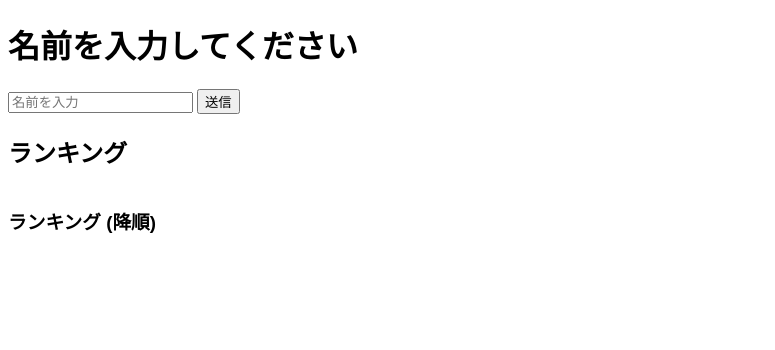
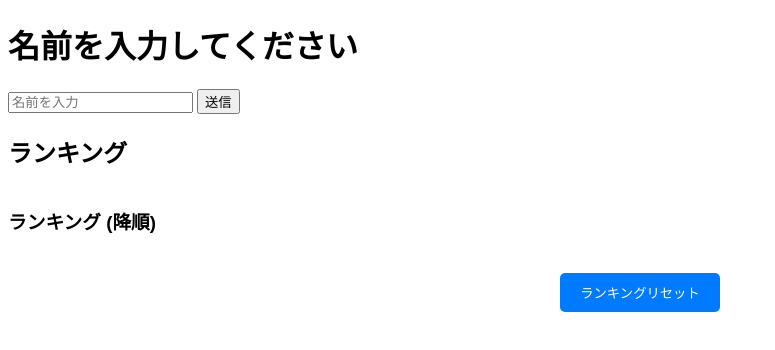
Before and after one commit to miantoAAA/PD3-CountWebsite, a plain HTML site: page index.html in a window 1280 px wide. Shown: the whole page, without its empty margins (0-775 px from the left). Drawn offline with Linux system fonts and the light colour scheme; no server answers.

Commit message:
index.html

```diff
--- a/index.html
+++ b/index.html
@@ -33,10 +33,15 @@
         .pyramid-level {
             margin-bottom: 10px;
             font-size: 16px;
+            display: inline-block;
         }
 
         .level {
             margin-bottom: 10px;
+            border: 1px solid #000;
+            padding: 10px;
+            display: inline-block;
+            margin: 5px;
         }
 
         .level span {
@@ -51,6 +56,22 @@
         .container {
             display: flex;
             justify-content: space-between;
+        }
+
+        /* リセットボタン */
+        #resetButton {
+            display: block;
+            margin: 20px auto;
+            padding: 10px 20px;
+            background-color: #007bff;
+            color: white;
+            border: none;
+            border-radius: 5px;
+            cursor: pointer;
+        }
+
+        #resetButton:hover {
+            background-color: #0056b3;
         }
     </style>
 </head>
@@ -76,6 +97,9 @@
             <!-- ピラミッド形式でランキングがここに表示されます -->
         </div>
     </div>
+
+    <!-- リセットボタン -->
+    <button id="resetButton" onclick="resetRanking()">ランキングリセット</button>
 
     <script>
         // フォームが送信された時にデータをサーバーに送信
@@ -135,10 +159,20 @@
                             index++;
                         }
                         const levelDiv = document.createElement('div');
-                        levelDiv.classList.add('pyramid-level');
+                        levelDiv.classList.add('level');
                         levelDiv.innerHTML = levelData;
                         rankingListRight.appendChild(levelDiv);
                     });
+                });
+        }
+
+        // ランキングのリセット機能
+        function resetRanking() {
+            fetch('/api/reset', { method: 'POST' })
+                .then(response => response.json())
+                .then(data => {
+                    alert(data.message);
+                    fetchRanking(); // リセット後にランキングを再取得
                 });
         }
 
```
